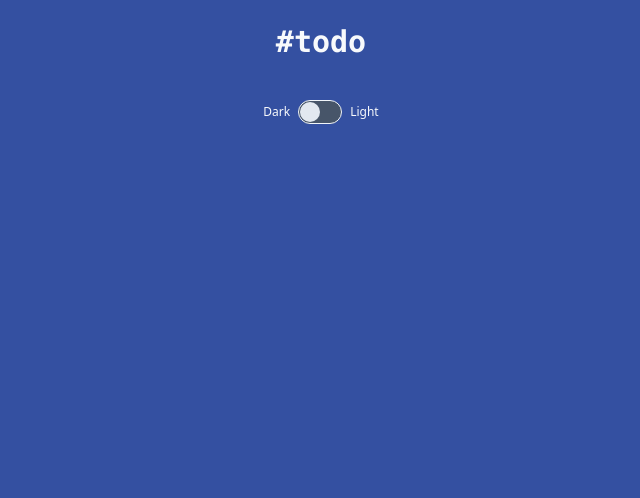
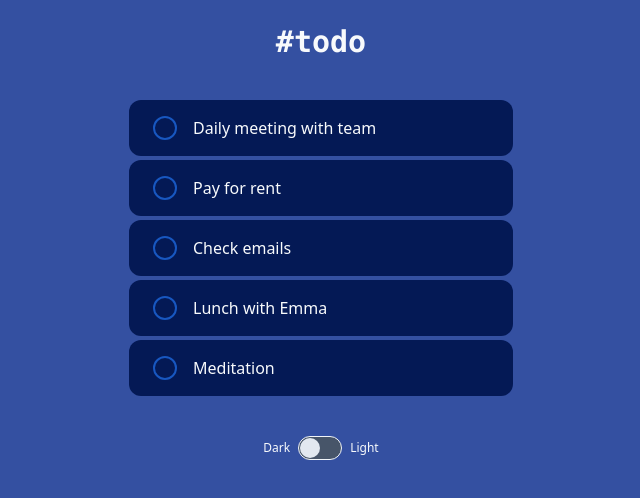
Before and after one commit to Cyber-Kira/todo, a React (Create React App) app: page / in a window 1280 px wide. Shown: the top 498 px of the page, without its empty margins (319-959 px from the left). Built offline with nearby package versions, Linux system fonts and the light colour scheme.

Commit message:
feat: update configs

```diff
--- a/package.json
+++ b/package.json
@@ -12,6 +12,7 @@
     "@types/react": "^18.0.5",
     "@types/react-dom": "^18.0.1",
     "eslint-config-prettier": "^8.5.0",
+    "firebase": "^9.6.11",
     "prettier": "^2.6.2",
     "react": "^18.0.0",
     "react-dom": "^18.0.0",
--- a/public/index.html
+++ b/public/index.html
@@ -7,7 +7,7 @@
 		<meta name="Todo List" content="Web site created using create-react-app" />
 		<title>TODO</title>
 	</head>
-	<body class="bg-slate-50 dark:bg-purpleLight transition-colors">
+	<body>
 		<noscript>You need to enable JavaScript to run this app.</noscript>
 		<div id="root"></div>
 	</body>
--- a/src/components/App/App.tsx
+++ b/src/components/App/App.tsx
@@ -1,11 +1,28 @@
 import React from 'react'
+import { toggleThemeClass } from '../../utils'
+import { Background } from '../Background'
 import { ThemeToggle } from '../ThemeToggle'
+import { TotoItem } from '../TodoItem'
+
+// Running this function on first render
+// to remove transition between default
+// dark theme to light theme if latest
+// was selected by user
+toggleThemeClass()
 
 export const App = () => (
-	<>
-		<div className='text-3xl dark:text-slate-50 text-center mt-6 font-bold font-mono transition-colors'>
+	<div className='max-w-md mx-auto'>
+		<div className='text-3xl text-lightTextColor dark:text-slate-50 text-center mt-6 font-bold font-mono transition-colors'>
 			#todo
 		</div>
+		<div className='mt-10 px-8 flex flex-col gap-1'>
+			<TotoItem title='Daily meeting with team' />
+			<TotoItem title='Pay for rent' />
+			<TotoItem title='Check emails' />
+			<TotoItem title='Lunch with Emma' />
+			<TotoItem title='Meditation' />
+		</div>
 		<ThemeToggle />
-	</>
+		<Background />
+	</div>
 )
--- a/tailwind.config.js
+++ b/tailwind.config.js
@@ -7,6 +7,38 @@ module.exports = {
 				purpleLight: '#3450A1',
 				purpleDark: '#041955',
 				purpleBright: '#DF76FE',
+				light: '#fffeff',
+				lightDimmed: '#faf9ff',
+				lightTextColor: '#262755',
+				normalPriority: '#1857C0',
+			},
+			keyframes: {
+				wiggle: {
+					'0%': {
+						transform: 'translate(0px)',
+					},
+					'20%': {
+						transform: 'translate(5px)',
+					},
+					'40%': {
+						transform: 'translate(0px)',
+					},
+					'70%': {
+						color: 'inherit',
+					},
+					'100%': {
+						color: 'rgb(100 116 139)',
+					},
+				},
+				dimmed: {
+					to: {
+						backgroundColor: 'rgb(100 116 139)',
+					},
+				},
+			},
+			animation: {
+				wiggle: 'wiggle 1s ease-in forwards',
+				dimmed: 'dimmed 1s ease-in forwards',
 			},
 		},
 	},
```
Also changed, not shown: 1 other file (tests, documents, lock files or other folders).
